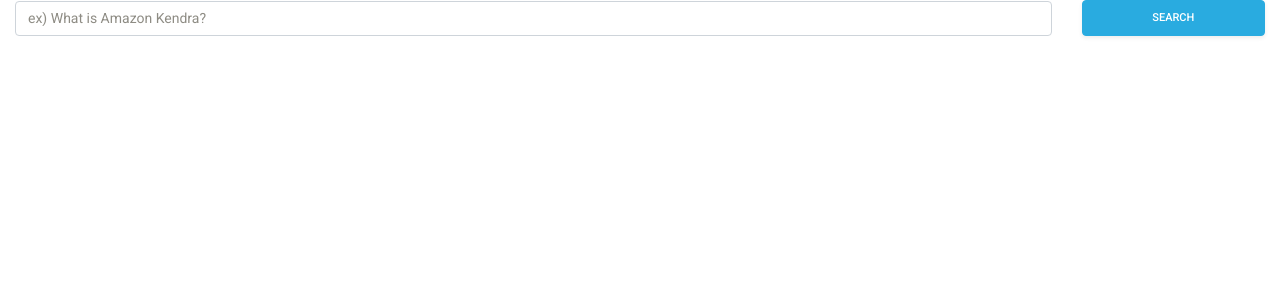
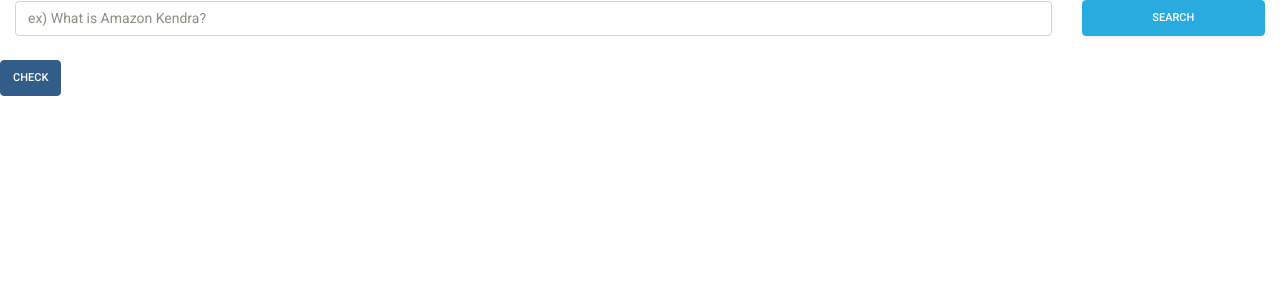
Before and after one commit to awskrug/kendra-button, a Next.js app in the folder frontend/kendra-button-service/: page / in a window 1280 px wide. Shown: the top 300 px of the page. Built offline with nearby package versions, Linux system fonts and the light colour scheme.

Commit message:
Put debugging code

```diff
--- a/frontend/kendra-button-service/pages/index.tsx
+++ b/frontend/kendra-button-service/pages/index.tsx
@@ -1,13 +1,21 @@
 import Head from 'next/head';
 import { Search } from '../components/Search';
 import { useEffect } from 'react';
+import { useRouter } from 'next/router';
 
-export default function Home() {
+interface Props {}
+
+export default function Home(props: Props) {
+  const router = useRouter();
   useEffect(() => {
-    let localStorage = JSON.parse(
-      window.localStorage.getItem('ally-supports-cache'),
-    );
-    console.log({ localStorage });
+    console.log({ props });
+    // pathname, query
+    console.log('router', router.query);
+    // let localStorage = JSON.parse(
+    //   window.localStorage.getItem('ally-supports-cache'),
+    // );
+    // console.log({ localStorage });
+    console.log('localStorage:', window.localStorage);
   }, []);
   return (
     <div className="">
@@ -22,6 +30,14 @@ export default function Home() {
 
       <main>
         <Search site={'site'} />
+        <div
+          className={'btn btn-primary'}
+          onClick={(e) => {
+            console.log('router', router.query);
+          }}
+        >
+          check
+        </div>
       </main>
 
       <footer></footer>
```
